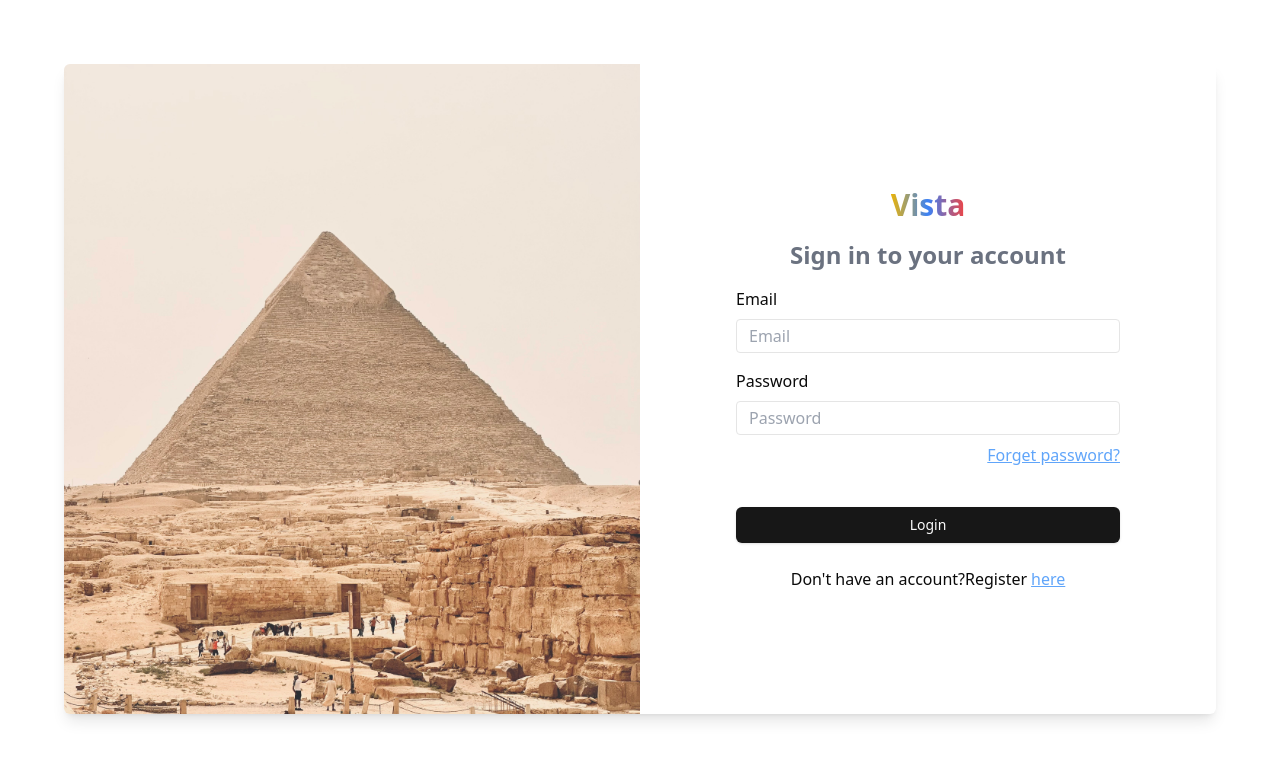
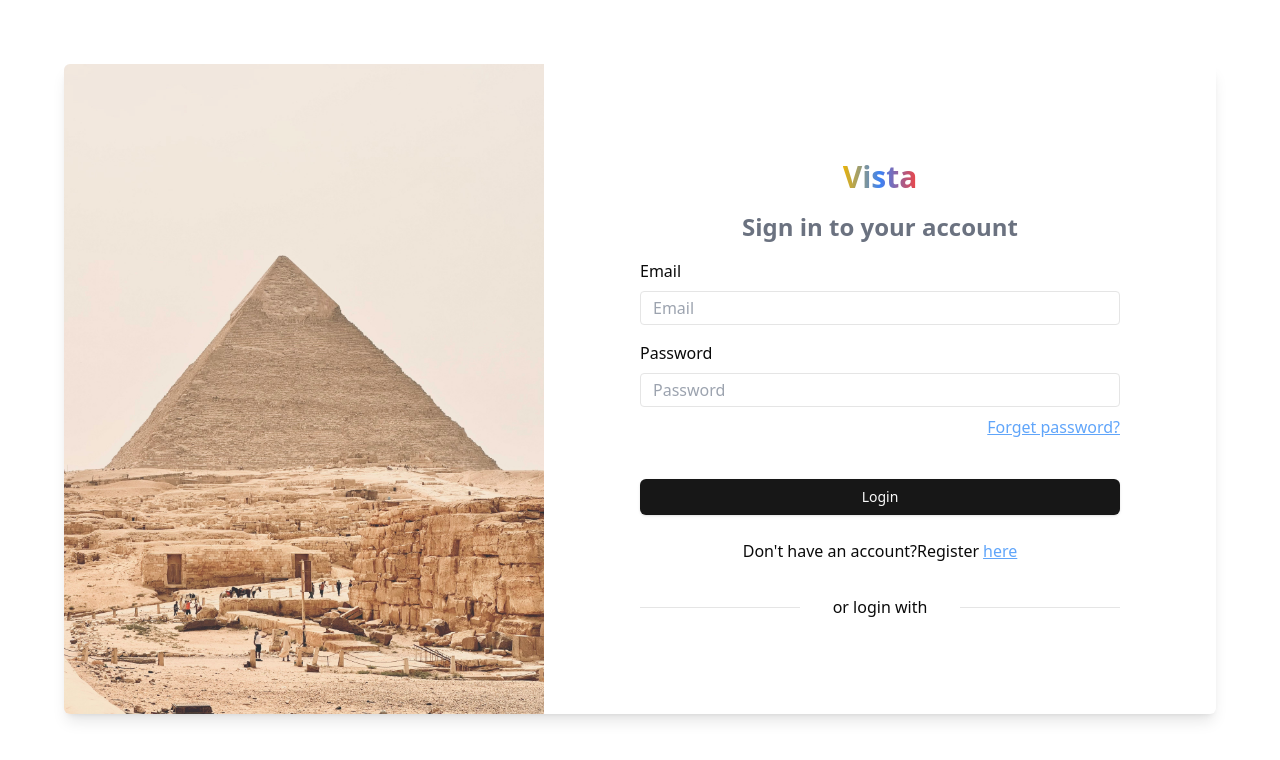
Before and after one commit to Minthantmg/loginAuthentication, a Next.js app: page /Auth/sign-in in a window 1280 px wide. Shown: the top 760 px of the page. Built offline with nearby package versions, Linux system fonts and the light colour scheme.

Commit message:
fix:update ui

```diff
--- a/package.json
+++ b/package.json
@@ -11,6 +11,7 @@
   "dependencies": {
     "@radix-ui/react-checkbox": "^1.1.1",
     "@radix-ui/react-icons": "^1.3.0",
+    "@radix-ui/react-separator": "^1.1.0",
     "@radix-ui/react-slot": "^1.1.0",
     "class-variance-authority": "^0.7.0",
     "clsx": "^2.1.1",
--- a/src/app/Auth/sign-in/page.tsx
+++ b/src/app/Auth/sign-in/page.tsx
@@ -3,20 +3,23 @@ import loginImage from "../../public/catalin-dumitra-cu-UaUBT6F7TvY-unsplash.jpg
 import Image from "next/image";
 import { Button } from "@/components/ui/button";
 import Link from "next/link";
+import { Separator } from "@/components/ui/separator";
 
 const page = () => {
   return (
-    <div className="container mx-auto px-4 py-10">
+    <div className="container mx-auto px-4 md:my-16">
       <div className="max-w-6xl mx-auto mt-6">
-        <div className="shadow-lg flex rounded-md">
-          <div className="w-1/2 h-[650px]">
-            <Image
-              src={loginImage}
-              alt="titleImage"
-              className="rounded-l-md h-full object-cover"
-            />
+        <div className="shadow-lg flex rounded-md md:h-[650px]">
+          <div className="w-1/2">
+            <div className="h-full">
+              <Image
+                src={loginImage}
+                alt="titleImage"
+                className="rounded-l-md h-full object-cover"
+              />
+            </div>
           </div>
-          <div className="md:w-1/2 flex flex-col justify-center items-center h-[650px]">
+          <div className="md:w-1/2 flex flex-col justify-center items-center md:mx-24">
             <div className="md:text-3xl font-bold bg-gradient-to-r from-yellow-500 via-blue-500 to-red-500 bg-clip-text text-transparent">
               Vista
             </div>
@@ -24,7 +27,7 @@ const page = () => {
               Sign in to your account
             </div>
             <div className="w-full md:mt-4">
-              <form className="md:mx-24 flex flex-col">
+              <form className="flex flex-col">
                 <div>Email</div>
                 <input
                   type="text"
@@ -53,6 +56,11 @@ const page = () => {
                 </div>
               </form>
             </div>
+            <div className="flex gap-2 w-full md:mt-8 justify-center items-center">
+              <Separator className="w-4/12" />
+              <div className="w-4/12 text-center">or login with</div>
+              <Separator className="w-4/12" />
+            </div>
           </div>
         </div>
       </div>
--- a/src/app/Auth/sign-up/page.tsx
+++ b/src/app/Auth/sign-up/page.tsx
@@ -6,10 +6,10 @@ import Link from "next/link";
 
 const page = () => {
   return (
-    <div className="container mx-auto px-4 py-10">
+    <div className="container mx-auto px-4 md:py-10">
       <div className="max-w-6xl mx-auto mt-6">
-        <div className="shadow-lg flex rounded-md">
-          <div className="md:w-1/2 h-full flex flex-col justify-center items-center h-[650px]">
+        <div className="shadow-lg flex rounded-md md:h-[650px]">
+          <div className="md:w-1/2 flex flex-col justify-center items-center">
             <div className="md:text-3xl font-bold bg-gradient-to-r from-yellow-500 via-blue-500 to-red-500 bg-clip-text text-transparent">
               Vista
             </div>
--- /dev/null
+++ b/src/components/ui/separator.tsx
@@ -0,0 +1,31 @@
+"use client"
+
+import * as React from "react"
+import * as SeparatorPrimitive from "@radix-ui/react-separator"
+
+import { cn } from "@/lib/utils"
+
+const Separator = React.forwardRef<
+  React.ElementRef<typeof SeparatorPrimitive.Root>,
+  React.ComponentPropsWithoutRef<typeof SeparatorPrimitive.Root>
+>(
+  (
+    { className, orientation = "horizontal", decorative = true, ...props },
+    ref
+  ) => (
+    <SeparatorPrimitive.Root
+      ref={ref}
+      decorative={decorative}
+      orientation={orientation}
+      className={cn(
+        "shrink-0 bg-border",
+        orientation === "horizontal" ? "h-[1px] w-full" : "h-full w-[1px]",
+        className
+      )}
+      {...props}
+    />
+  )
+)
+Separator.displayName = SeparatorPrimitive.Root.displayName
+
+export { Separator }
```
Also changed, not shown: 1 other file (tests, documents, lock files or other folders).
